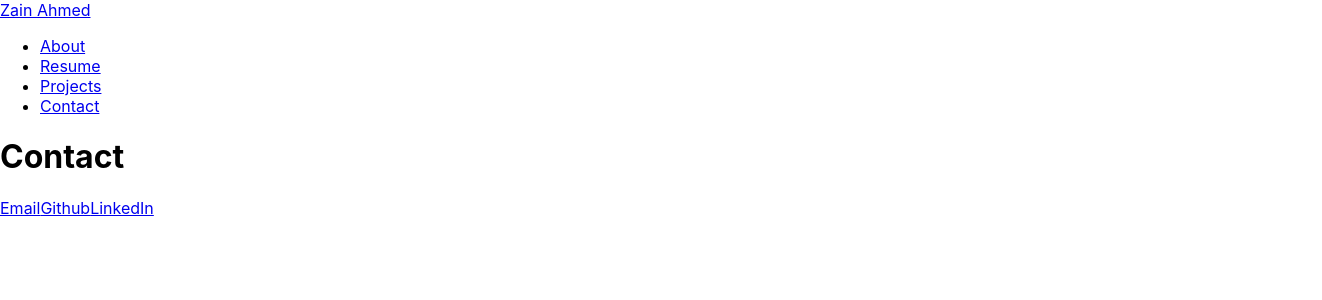
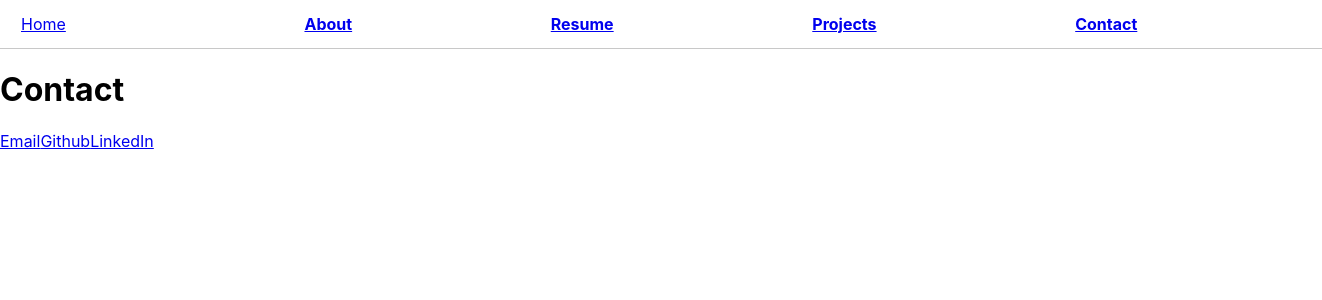
Before and after one commit to Zain23456/zain-ahmed-portfolio, a React (Create React App) app: page /contact in a window 1280 px wide. Shown: the top 300 px of the page, 1322 px wide, since content can reach past the window. Built offline with nearby package versions, Linux system fonts and the light colour scheme.

Commit message:
add css for navbar

```diff
--- a/src/components/NavBar.js
+++ b/src/components/NavBar.jsx
@@ -1,10 +1,10 @@
 import { Link } from "react-router-dom"
+import styles from './NavBar.module.css'
 
 function NavBar() {
   return (
-    <nav>
-      <Link to='/'>Zain Ahmed</Link>
-
+    <nav className={styles.navbar}>
+      <Link to='/'>Home</Link>
       <ul>
         <li>
           <Link to='/about'>About</Link>
--- /dev/null
+++ b/src/components/NavBar.module.css
@@ -0,0 +1,35 @@
+.navbar {
+  width: 100%;
+  min-height: 15%;
+  display: flex;
+  justify-content: center;
+  align-items: center;
+  padding: 14px 21px;
+  background: white;
+  border-bottom: 1px solid rgb(200, 200, 200);
+}
+
+.navbar ul {
+  margin: 0;
+  width: 100%;
+  display: flex;
+  list-style: none;
+  font-weight: bold;
+  align-items: center;
+  justify-content: space-evenly;
+}
+
+.navbar li {
+  margin-left: 35px;
+  text-align: right;
+  text-decoration: none;
+}
+
+@media only screen and (max-width: 414px) {
+  .navbar ul {
+    padding-left: 0px;
+  }
+  .navbar li {
+    font-size: 15px;
+  }
+}
```
